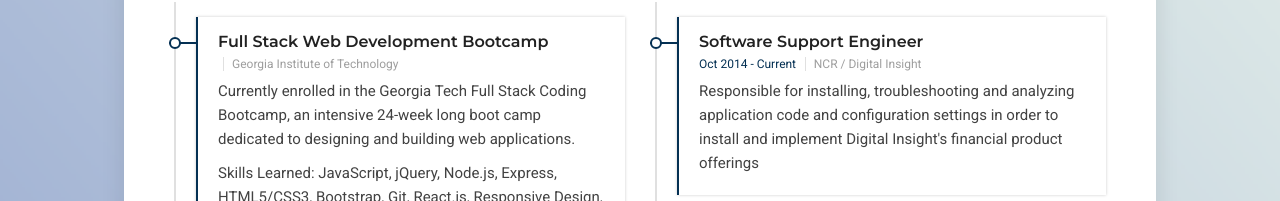
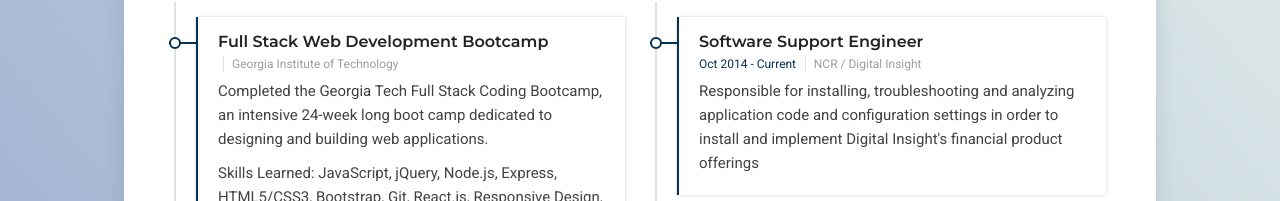
Before and after one commit to BillySterling/billysterling.github.io, a website: page index.html in a window 1280 px wide. Both pictures are taken after a click on the link "Resume". Shown: the part 316-517 px from the top of the page. Drawn offline with Linux system fonts and the light colour scheme.

Commit message:
updated education summary

```diff
--- a/index.html
+++ b/index.html
@@ -191,7 +191,7 @@
                             <h4 class="item-title">Full Stack Web Development Bootcamp</h4>
                             <!-- <span class="item-period">2019</span> -->
                             <span class="item-small">Georgia Institute of Technology</span>
-                            <p class="item-description">Currently enrolled in the Georgia Tech Full Stack Coding Bootcamp, an intensive 24-week long boot camp dedicated to designing and building web applications.</p>
+                            <p class="item-description">Completed the Georgia Tech Full Stack Coding Bootcamp, an intensive 24-week long boot camp dedicated to designing and building web applications.</p>
                             <p class="item-description">Skills Learned: JavaScript, jQuery, Node.js, Express, HTML5/CSS3, Bootstrap, Git, React.js, Responsive Design, API/JSON, RESTful API, Firebase, MySQL, Ajax, and Command Line.</p>
                             <p class="item-description">Topics Covered: Database Theory, API's, Agile Methodologies, Presentation Skills, Research Methods, System Administration, Test-Driven Development, Social Coding Best Practices, Computer Science.</p>
                           </div>
@@ -206,14 +206,6 @@
                           </div>
                           <!-- / Education 2 -->
 
-                          <!-- Education 3
-                          <div class="timeline-item">
-                            <h4 class="item-title">Specialization Course</h4>
-                            <span class="item-period">2010</span>
-                            <span class="item-small">Apple Inc.</span>
-                            <p class="item-description">Mauris magna sapien, pharetra consectetur fringilla vitae, interdum sed tortor.</p>
-                          </div>
-                               / Education 3 -->
                         </div>
                       </div>
                     </div>
```
